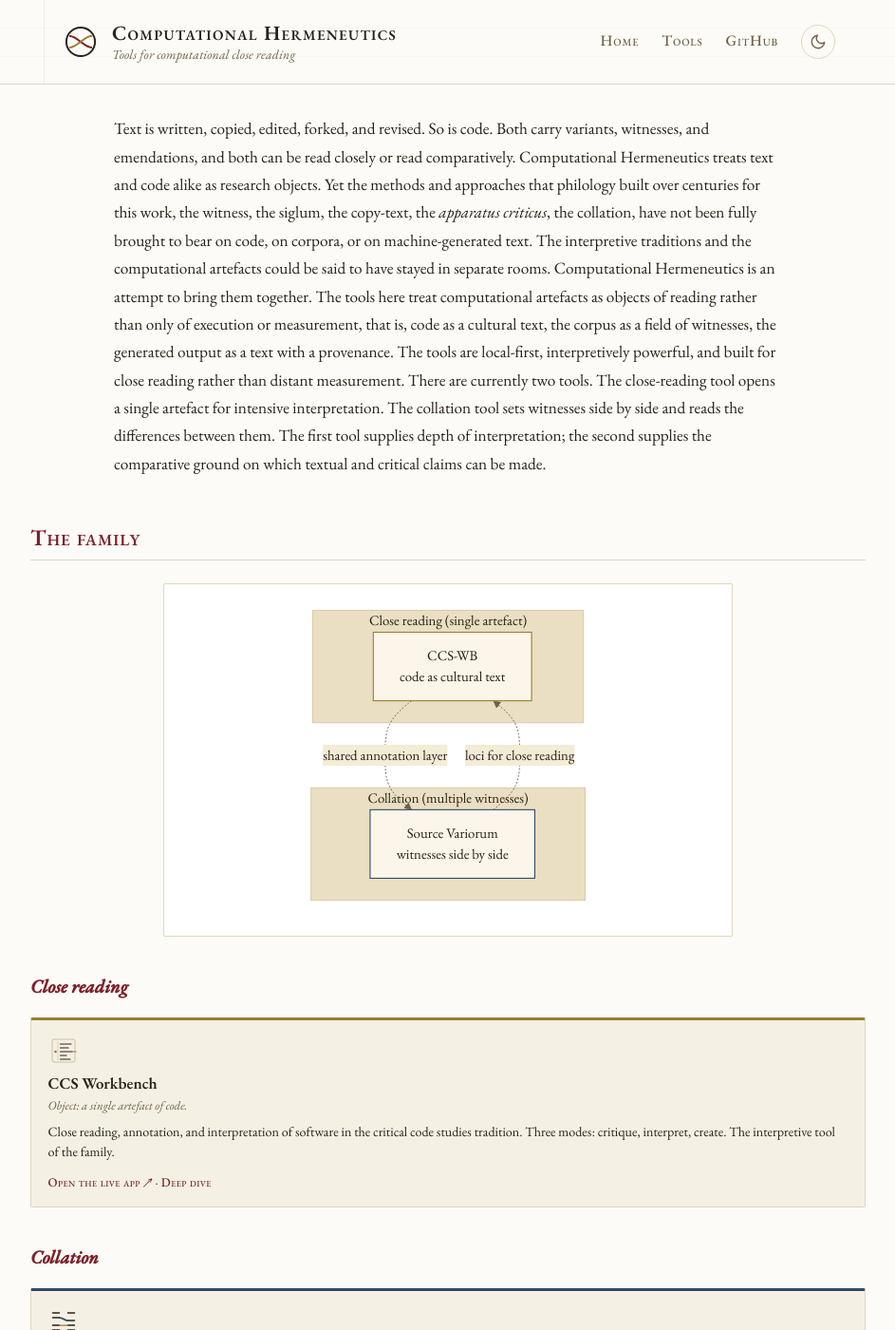
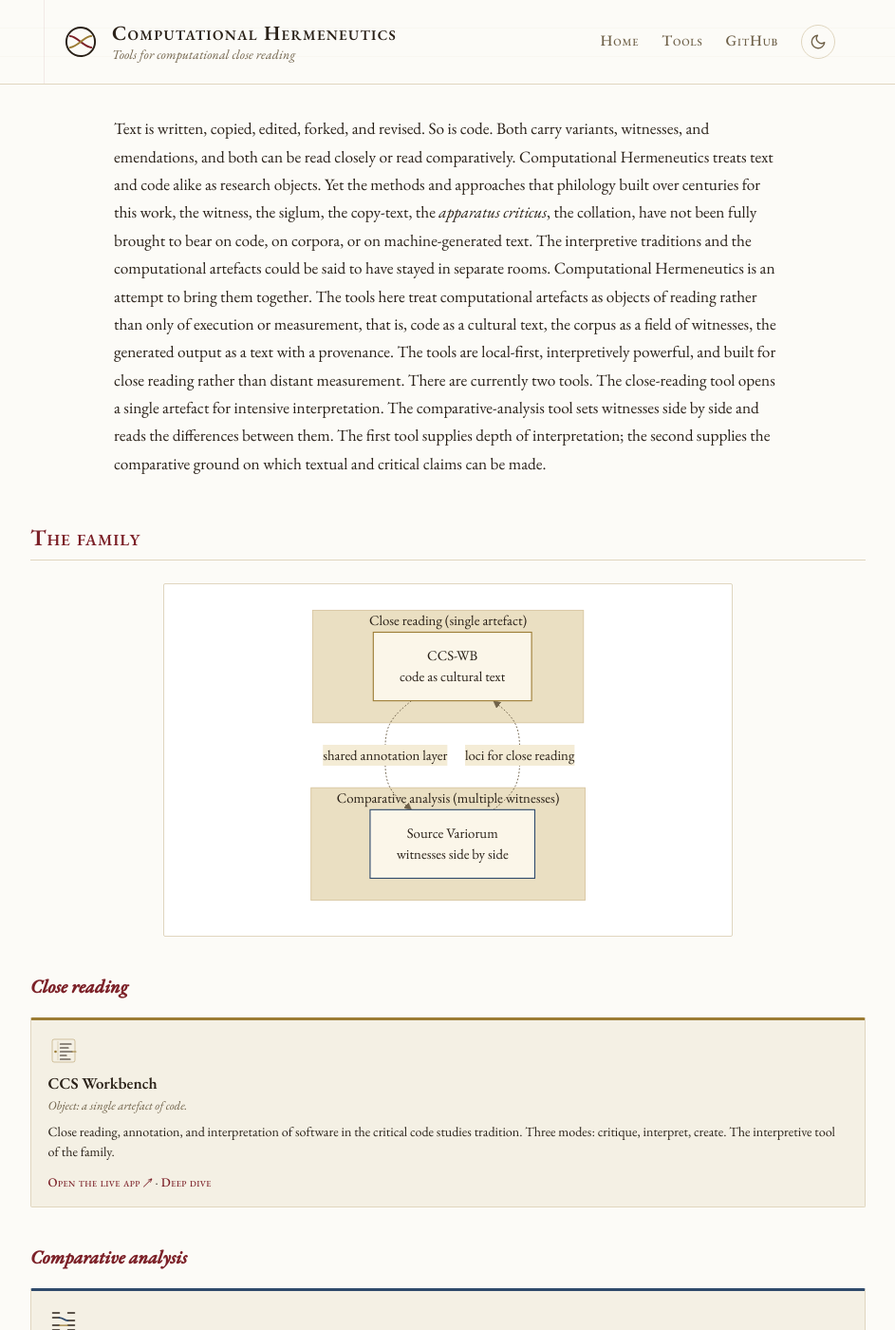
Before and after one commit to Computational-Hermeneutics/Computational-Hermeneutics.github.io, a Jekyll site: the page built from index.md, in a window 1280 px wide and 1400 px high. Shown: the whole window at 95% size, without its empty margins (168-1111 px from the left). Built offline with Jekyll 4.4.1, drawn with Linux system fonts in a browser that asks for light colours; some of the changed text lies outside the part shown.

Commit message:
Rename the second method 'collation' -> 'comparative analysis'
The methodological pair is close reading and comparative analysis; collation is
the technique by which Source Variorum performs comparative analysis. Updates
the family heading, Method labels, lede, family-relation prose, mermaid label,
and taglines; keeps 'collation' wherever it names the actual operation (the
collation workbench, engines, apparatus, braid).

```diff
--- a/assets/css/style.scss
+++ b/assets/css/style.scss
@@ -5,7 +5,7 @@
 // Light is default; dark is activated by html[data-theme="dark"].
 // Palette is that of a critical edition: aged-parchment grounds, sepia ink,
 // rubric oxblood as the primary brand and link colour, antique gold for the
-// close-reading method, and manuscript lapis for the collation method.
+// close-reading method, and manuscript lapis for the comparative-analysis method.
 
 :root {
   --ch-bg: #fcfbf7;                          /* near-white, faint warmth */
@@ -17,7 +17,7 @@
   --ch-blue-hover: #9c3a36;
   --ch-blue-underline: rgba(124, 33, 40, 0.3);
   --ch-sand: #9c7c34;                        /* antique gold, close-reading method */
-  --ch-burgundy: #2f4a6b;                    /* manuscript lapis, collation method */
+  --ch-burgundy: #2f4a6b;                    /* manuscript lapis, comparative-analysis method */
   --ch-rule: #e0d6bf;                        /* soft parchment rule */
   --ch-card-shadow: 0 2px 12px rgba(80, 50, 20, 0.10);
 }
--- a/index.md
+++ b/index.md
@@ -9,7 +9,7 @@ Text is written, copied, edited, forked, and revised. So is code. Both carry var
 
 Computational Hermeneutics is an attempt to bring them together. The tools here treat computational artefacts as objects of reading rather than only of execution or measurement, that is, code as a cultural text, the corpus as a field of witnesses, the generated output as a text with a provenance. The tools are local-first, interpretively powerful, and built for close reading rather than distant measurement.
 
-There are currently two tools. The close-reading tool opens a single artefact for intensive interpretation. The collation tool sets witnesses side by side and reads the differences between them. The first tool supplies depth of interpretation; the second supplies the comparative ground on which textual and critical claims can be made.
+There are currently two tools. The close-reading tool opens a single artefact for intensive interpretation. The comparative-analysis tool sets witnesses side by side and reads the differences between them. The first tool supplies depth of interpretation; the second supplies the comparative ground on which textual and critical claims can be made.
 
 </section>
 
@@ -21,7 +21,7 @@ graph TB
     C["CCS-WB\ncode as cultural text"]
   end
 
-  subgraph collation["Collation (multiple witnesses)"]
+  subgraph collation["Comparative analysis (multiple witnesses)"]
     S["Source Variorum\nwitnesses side by side"]
   end
 
@@ -48,8 +48,7 @@ graph TB
 
 </div>
 
-### Collation
-
+### Comparative analysis
 <div class="tools-grid">
 
 <article class="tool-card comparative">
@@ -72,7 +71,7 @@ The commitment is to the local and the legible. Where so much computational anal
 
 ## How the tools relate
 
-The two methods are complementary. Close reading opens a single artefact at depth: the CCS Workbench reads a body of code through annotation, critique, and interpretation, recovering the cultural and technical work that a piece of software performs. Collation works across witnesses: Source Variorum sets two or more versions of a text side by side and reads the movement between them, the additions, deletions, substitutions, and transpositions that constitute its textual history.
+The two methods are complementary. Close reading opens a single artefact at depth: the CCS Workbench reads a body of code through annotation, critique, and interpretation, recovering the cultural and technical work that a piece of software performs. Comparative analysis works across witnesses: Source Variorum sets two or more versions of a text side by side and reads the movement between them, the additions, deletions, substitutions, and transpositions that constitute its textual history.
 
 A finding surfaced in one method sharpens the other. A locus of divergence flagged by a collation is exactly the place where close reading is most rewarded; an interpretation developed through close reading tells you which variants matter and why. The annotation layer is deliberately shared between the tools so that a reading made in one can travel to the other.
 
```
Also changed, not shown: tools.md (+3 -4 lines), tools/ccs-wb.md (+1 -1 lines), tools/source-variorum.md (+2 -2 lines), README.md.
